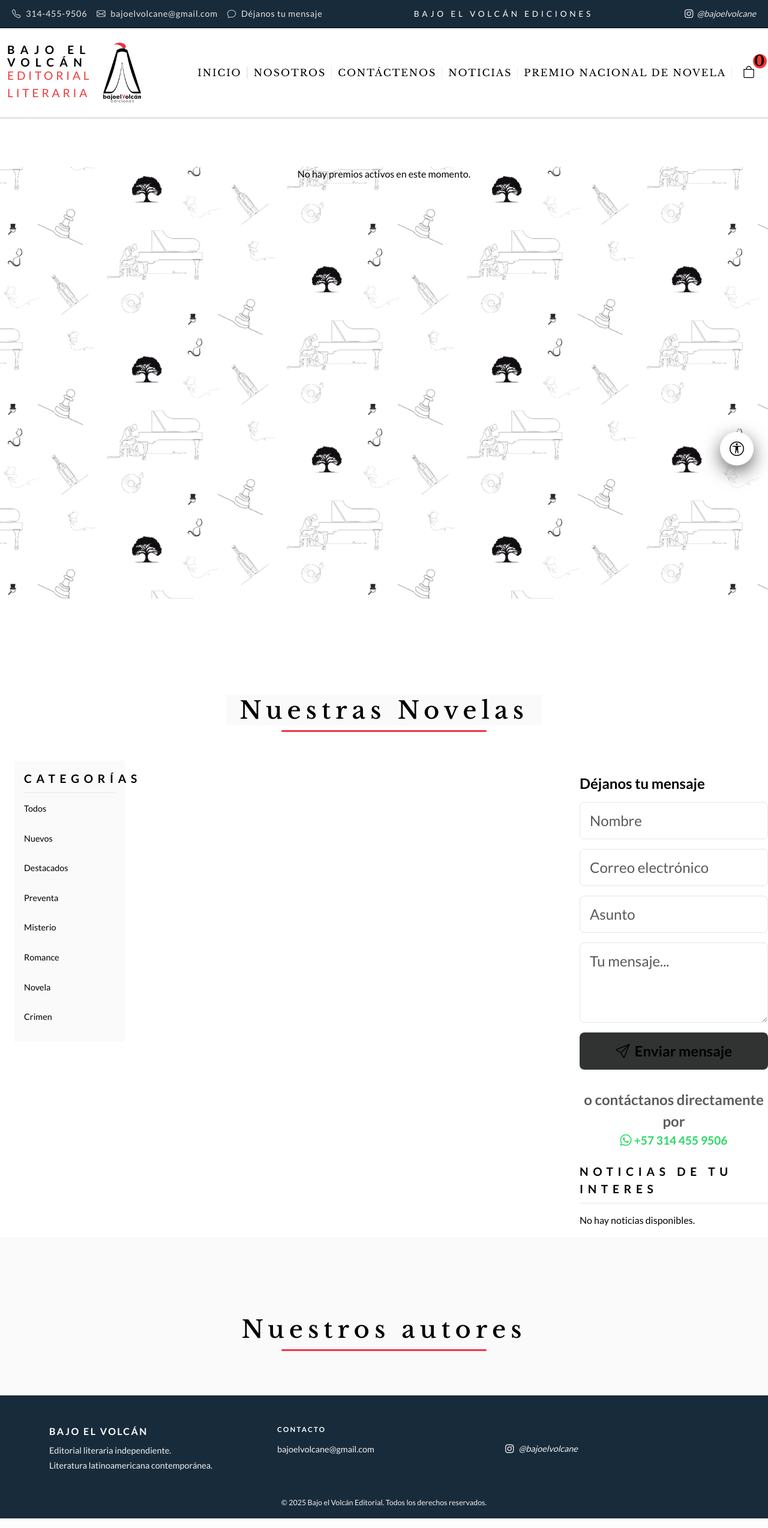
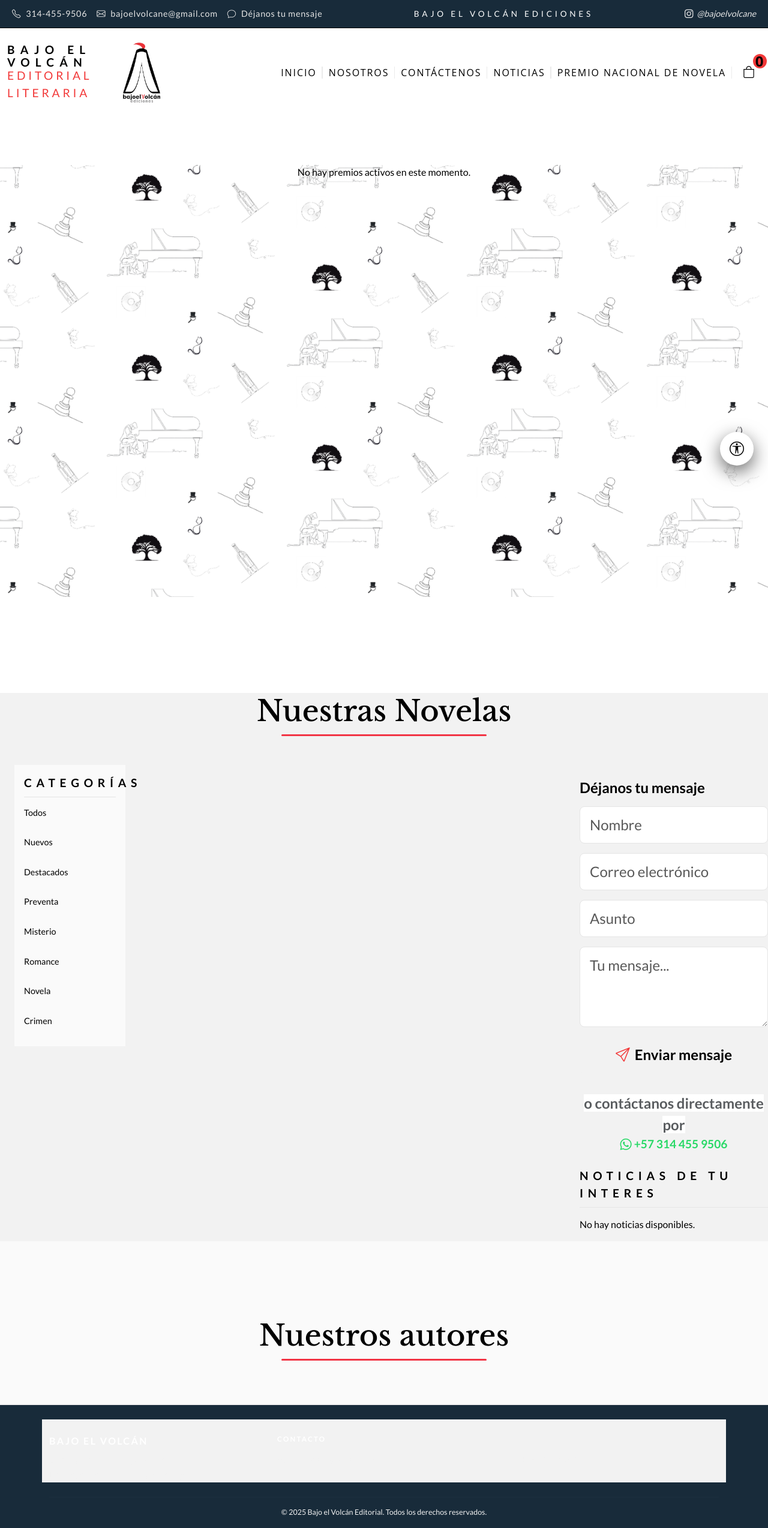
Before and after one commit to albert-amado/Bajo-el-volc-n-ediciones-Django, a Django app: template home/templates/home/index.html in a window 1280 px wide. Shown: the whole page at 60% size. Run offline with Django 5.2, Linux system fonts and the light colour scheme; the template is opened without the code that fills it, so the values that code supplies are empty; some web fonts are replaced.

Commit message:
fix: Hacemos cambios de css en estilos y cambiamos fuentes 19/09

```diff
--- a/catalogo/static/catalogo/css/libros_contacto_form.css
+++ b/catalogo/static/catalogo/css/libros_contacto_form.css
@@ -38,7 +38,7 @@
 }
 
 .bev-btn-submit {
-    background-color: var(--pr-dark-700);
+    background-color: var(--pr-gray-1000);
     color: var(--text-primary);
     border: none;
     padding: 0.8rem;
@@ -51,7 +51,10 @@
     justify-content: center;
     text-decoration: none;
 }
-
+.p-2 {
+    padding: .5rem !important;
+    background-color: var(--bg-surface-alt);
+}
 .bev-btn-submit:hover {
   opacity: 0.85;
 }
@@ -74,7 +77,10 @@
   border: 1px solid var(--border-soft);
   color: var(--text-primary);
 }
-
+.bi-send::before {
+    content: "\f6c0";
+    color: var(--pr-gray-1200);
+}
 .bev-contact-value {
     color: var(--pr-icono-whatsapp);
     font-weight: bolder;
--- a/catalogo/static/catalogo/css/librosseccion.css
+++ b/catalogo/static/catalogo/css/librosseccion.css
@@ -6,15 +6,13 @@
     font-family: var(--font-heading);
     font-size: clamp(1.8rem, 1.2rem + 2.5vw, 2.5rem);
     color: var(--text-primary);
-  letter-spacing: 0.2em;
     text-align: center;
     display: block;
+    font-size: -webkit-xxx-large;
     width: fit-content;
     padding: 0.1rem 1.4rem;
     margin: 5rem auto 0;
-  background-color: var(--bg-surface-alt);
 }
-
 .bev-section-line {
   height: 3px;
   width: clamp(110px, 30vw, 342px);
@@ -30,3 +28,7 @@
 .libros-seccion .bev-container > .mb-5 {
   margin-bottom: 6rem;
 }
+.g-4, .gy-4 {
+    --bs-gutter-y: 1.5rem;
+    background-color: var(--bg-elevated);
+}
--- a/core/static/css/components.css
+++ b/core/static/css/components.css
@@ -81,8 +81,9 @@
     max-width: 2500px;
     margin: 0 auto;
     padding: 0 1.5rem;
-    background-color: var(--bg-body);
+    background-color: var(--bg-elevated);
 }
+
 
 
 
--- a/core/static/css/components/footer.css
+++ b/core/static/css/components/footer.css
@@ -84,3 +84,6 @@
     margin-top: 1.5rem;
   }
 }
+.text-footer.text-md-footer {
+    background-color: var(--bg-body);
+}
--- a/core/static/css/components/navbar.css
+++ b/core/static/css/components/navbar.css
@@ -1,10 +1,8 @@
 .bev-navbar {
-  background-color: var(--bg-body);
-  border-bottom: 3px solid var(--border-soft);
-  padding: 1.2rem 0;
-  backdrop-filter: blur(8px);
+    background-color: var(--bg-body);
+    padding: 1.2rem 0;
+    backdrop-filter: blur(8px);
 }
-
   .bev-navbar-inner {
     display: flex;
     align-items: center;
@@ -54,7 +52,7 @@
     position: relative;
     color: var(--navbar);
     font-size: 1rem;
-    font-family: var(--font-heading);
+    font-family: var(--font-family);
     letter-spacing: 0.12em;
     text-transform: uppercase;
     padding: 0.6rem 0.9rem;
--- a/core/static/css/var.css
+++ b/core/static/css/var.css
@@ -74,6 +74,7 @@
   --font-display: "Playfair Display", serif;
   --font-body:    "Lato", sans-serif;
   --font-heading: "Libre Baskerville", serif;
+  --font-family: 'Open Sans', Arial, sans-serif;
 
   --site-bg-repeat:   repeat;
   --site-bg-size:     950px;
@@ -91,7 +92,7 @@
   --bg-surface:       var(--pr-white);             /* #FFFFFF — superficie base */
   --bg-surface-alt:   var(--pr-gray-100);          /* #FAFAFA — separación sutil de secciones */
   --bg-surface-card:  var(--pr-white);             /* #FFFFFF — tarjetas */
-  --bg-elevated:      var(--pr-white);             /* #FFFFFF — modales/dropdowns */
+  --bg-elevated:      var(--pr-gray-400);             /* #FFFFFF — modales/dropdowns */
   --bg-hover:         var(--pr-gray-100);          /* #FAFAFA — hover elementos */
   --site-bg-image:    url("/static/assets/img/fondos/patron_claro.png");
   --bg-patron-volcan: url("/static/assets/img/fondos/patron_claro.png");
--- a/home/static/home/css/carrusel_hero.css
+++ b/home/static/home/css/carrusel_hero.css
@@ -7,7 +7,8 @@
 }
 
 .bev-hero-title, .bev-hero-description {
-    background-color: var(--bg-body);
+    font-weight: 400;
+    background-color: var(--bg-surface-alt);
     padding: 0.1rem 1rem;
     color: var(--text-primary);
     width: fit-content;
@@ -15,6 +16,7 @@
     display: grid;
     place-items: center;
     text-align: center;
+    font-size: x-large;
     font-family: var(--font-serif, Georgia, serif);
 }
 
@@ -67,10 +69,11 @@
 .bev-carousel-custom .carousel-control-prev,
 .bev-carousel-custom .carousel-control-next {
     width: 56px;
-  height: 56px;
+    height: 49px;
     top: 50%;
     transform: translateY(-50%);
     opacity: 1;
+    color: var(--bg-body);
     background: transparent;
     border-radius: 0;
     transition: transform 0.25s ease;
```
Lines whose indentation alone changed are shown as unchanged.
